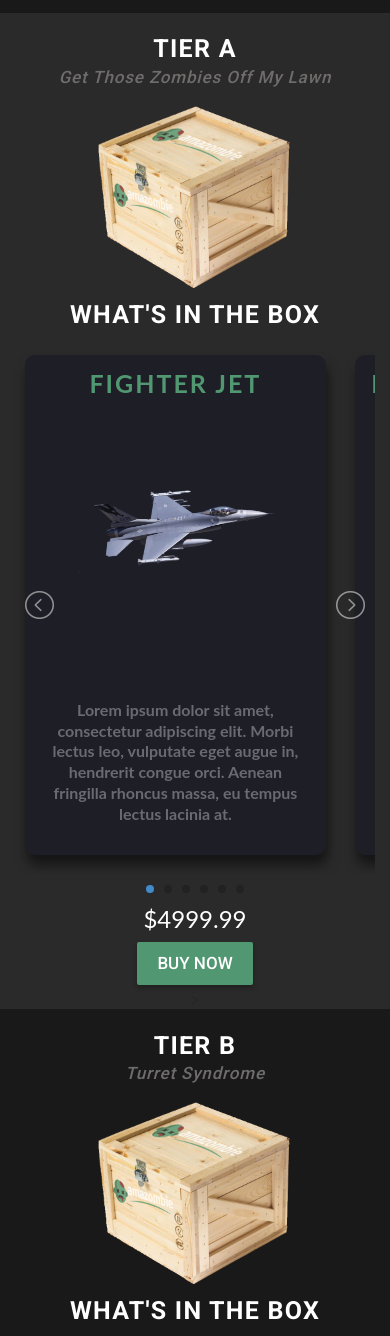
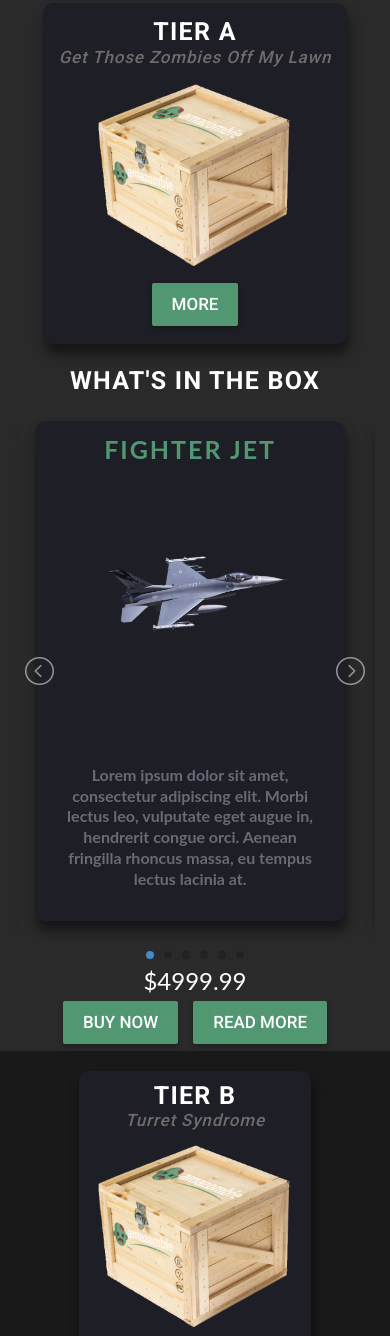
Before and after one commit to LeanneSall/Amazombie, a website: page shopAll.html in a window 390 px wide. Shown: the part 306-1642 px from the top of the page. Drawn offline with nearby package versions, Linux system fonts and the light colour scheme.

Commit message:
added more styles

```diff
--- a/scripts/shopAll.js
+++ b/scripts/shopAll.js
@@ -1,23 +1,23 @@
-// // Hides cards as soon as screen width hits 767px
-// function myFunction(x) {
-//     if (x.matches) { // If media query matches
-//       $(".item-showcase").hide();
-//     } else {
-//       $(".item-showcase").show();
-//     }
-//   }
+// Hides cards as soon as screen width hits 767px
+function myFunction(x) {
+    if (x.matches) { // If media query matches
+      $(".tier-description").hide();
+    } else {
+      $(".tier-description").show();
+    }
+  }
 
-// var x = window.matchMedia("(max-width: 767px)")
-// myFunction(x) // Call listener function at run time
-// x.addListener(myFunction) // Attach listener function on state changes
+var x = window.matchMedia("(max-width: 767px)")
+myFunction(x) // Call listener function at run time
+x.addListener(myFunction) // Attach listener function on state changes
 
-// // Toggles cards
-// $(".showcase-btn").on("click", function(){
-//     var clicked      = this.id;
-//     var hidden         = $(`#showcase-${clicked}`);
+// Toggles cards
+$(".more").on("click", function(){
+    var clicked      = this.id;
+    var hidden         = $(`#desc${clicked}`);
 
-//     hidden.slideToggle();
-//   })
+    hidden.slideToggle();
+  })
 
 // JavaScript Document
 $(document).ready(function() {
--- a/scss/pages/_shop-all.scss
+++ b/scss/pages/_shop-all.scss
@@ -30,7 +30,20 @@ body {
     padding: 50px 0;
 }
 
+
 // Items
+.items {
+    padding-top: 1%;
+    display: flex;
+    flex-direction: column;
+    justify-content: center;
+    align-items: center;
+}
+
+.more {
+    margin: 4%;
+}
+
 .item-title, .item-showcase-title {
     text-align: center;
     h4{
@@ -62,6 +75,27 @@ body {
     }
 }
 
+.item-block {
+    background-color:#1e1e26;
+	border-radius: 10px;
+    box-shadow: 2px 10px 12px rgba(0,0,0,0.5);
+    padding: 0 4% 2% 4%;
+    margin: 4%;
+    display:flex;
+    flex-direction: row;
+	justify-content: center;
+	align-items: center;
+
+    p {
+        padding: 4%;
+        text-align: center;
+    }
+}
+
+.more {
+    display: none;
+}
+
 .buy {
     display: flex;
     flex-direction: column;
@@ -88,8 +122,7 @@ a{
 	width:100%;
 	display:flex;
 	justify-content: center;
-	align-items: center;
-
+    align-items: center;
 }
 
 .box{
@@ -103,7 +136,7 @@ a{
 	align-items: center;
 	justify-content: space-between;
 	box-sizing: border-box;
-    margin: 20px 10px;
+    margin: 20px 20px;
 }
 
 .details{
@@ -129,7 +162,7 @@ a{
 .logo{
 	height: 60px;
 }
-.box:hover{
+.box:hover, .item-block:hover {
 	background-color: #17171d;
 	transform-style: preserve-3d;
 	transform: scale(1.02);
@@ -143,17 +176,18 @@ a{
 
 // Price/buy button
 
+.price {
+    margin: 1% 0;
+    font-size: 24px;
+    color: $white;
+}
+
 .buy {
 
-    p {
-        padding: 2%;
-        font-size: 24px;
-        color: $white;
-    }
-
-    a {
-        margin-bottom: 2%;
-    }
+    display: flex;
+    flex-direction: row;
+    gap: 15px;
+    padding-bottom: 2%;
 }
 
 // Media Queries
@@ -170,14 +204,26 @@ a{
 		font-size: 16px;
 		width: 250px;
 	}
-
 }
 
-// @media screen and (min-width: 400px) {
-// }
+@media screen and (max-width: 400px) {
 
-// @media screen and (min-width: 767px) {
-// }
+    .box{
+        margin-right: 10px;
+    }
 
-//   @media screen and (min-width: 1144px) {
-// }
+    #items-header-content h2 {
+        font-size: 20px;
+    }
+}
+
+@media screen and (max-width: 767px) {
+
+    .more {
+        display: block;
+    }
+
+    .item-block {
+        flex-direction: column;
+    }
+}
--- a/shopAll.html
+++ b/shopAll.html
@@ -111,22 +111,26 @@
     <section id="items-header">
       <div class="wrap">
         <div id="items-header-content">
-          <h2>SHOP ALL SUBSCRIPTION BOXES</h1>
+          <h2>SHOP ALL SUBSCRIPTION BOXES</h2>
         </div>
       </div>
     </section>
 
     <!-- Tier A -->
     <section class="items first-item">
-      <div class="wrap">
-
+      <div class="item-block">
           <div class="item-title">
             <h2>TIER A</h2>
             <h4>Get Those Zombies Off My Lawn</h4>
-        </div>
 
             <div class="item-image">
               <img src="images/shop-all/crate.png" alt="Crate">
+            </div>
+          </div>
+          <p id="desc1" class="tier-description">
+            Lorem ipsum dolor sit amet, consectetur adipiscing elit. Mauris nec volutpat mauris. Quisque eleifend turpis id eros mollis, eget scelerisque magna efficitur. Nulla tempor lacus non purus vehicula faucibus. In interdum orci non nulla vulputate, ut mattis enim dictum. In mollis lorem urna, sed scelerisque velit faucibus at.
+          </p>
+          <a id="1" class="button more">MORE</a>
       </div>
 
       <div class="item-showcase-title">
@@ -228,23 +232,31 @@
         </ul>
       </div>
 
+      <p class="price">$4999.99</p>
+
       <div class="buy">
-          <p>$4999.99</p>
-          <a class="button">BUY NOW</a>>
+          <a class="button">BUY NOW</a>
+          <a class="button">READ MORE</a>
       </div>
     </section>
 
     <!-- Tier B -->
     <section class="items">
-      <div class="wrap">
-
+      <div class="item-block">
         <div class="item-title">
           <h2>TIER B</h2>
           <h4>Turret Syndrome</h4>
-        </div>
 
           <div class="item-image">
             <img src="images/shop-all/crate.png" alt="Crate">
+          </div>
+        </div>
+
+        <p id="desc2" class="tier-description">
+          Lorem ipsum dolor sit amet, consectetur adipiscing elit. Mauris nec volutpat mauris. Quisque eleifend turpis id eros mollis, eget scelerisque magna efficitur. Nulla tempor lacus non purus vehicula faucibus. In interdum orci non nulla vulputate, ut mattis enim dictum. In mollis lorem urna, sed scelerisque velit faucibus at.
+        </p>
+
+        <a id="2" class="button more">MORE</a>
       </div>
 
       <div class="item-showcase-title">
@@ -346,23 +358,31 @@
         </ul>
       </div>
 
+      <p class="price">$1999.99</p>
+
       <div class="buy">
-          <p>$1999.99</p>
-          <a class="button">BUY NOW</a>>
+          <a class="button">BUY NOW</a>
+          <a class="button">READ MORE</a>
       </div>
     </section>
 
     <!-- Tier C -->
     <section class="items last-item">
-      <div class="wrap">
-
+      <div class="item-block">
         <div class="item-title">
           <h2>TIER C</h2>
           <h4>The Last Of Us</h4>
-        </div>
+
 
           <div class="item-image">
             <img src="images/shop-all/crate.png" alt="Crate">
+          </div>
+        </div>
+        <p id="desc1" class="tier-description">
+          Lorem ipsum dolor sit amet, consectetur adipiscing elit. Mauris nec volutpat mauris. Quisque eleifend turpis id eros mollis, eget scelerisque magna efficitur. Nulla tempor lacus non purus vehicula faucibus. In interdum orci non nulla vulputate, ut mattis enim dictum. In mollis lorem urna, sed scelerisque velit faucibus at.
+        </p>
+
+        <a id="3" class="button more">MORE</a>
       </div>
 
       <div class="item-showcase-title">
@@ -464,9 +484,11 @@
         </ul>
       </div>
 
+      <p class="price">$499.99</p>
+
       <div class="buy">
-          <p>$499.99</p>
-          <a class="button">BUY NOW</a>>
+          <a class="button">BUY NOW</a>
+          <a class="button">READ MORE</a>
       </div>
     </section>
     <!-- Page-specific script -->
```
Also changed, not shown: css/main.css. Lines whose indentation alone changed are shown as unchanged.
